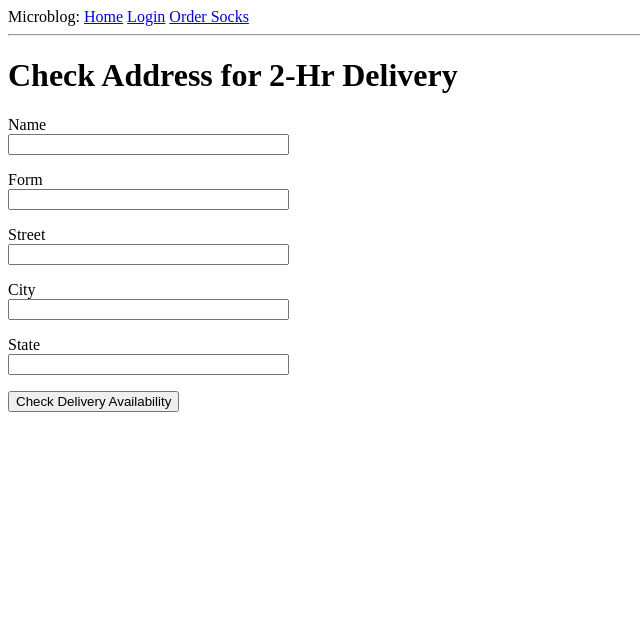
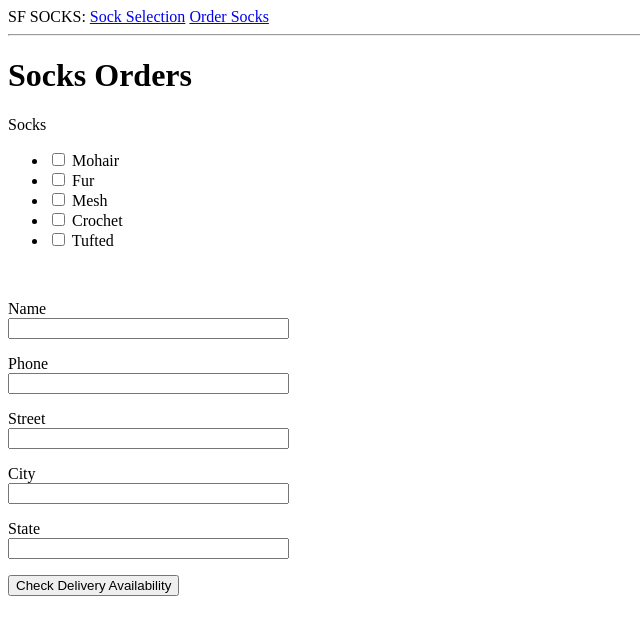
Before and after one commit to ErikaKettleson/socks, a Flask app: page /order in a window 1280 px wide. Shown: the top 635 px of the page, without its empty margins (0-640 px from the left). Run offline with Flask 2, Linux system fonts and the light colour scheme.

Commit message:
calls working, mostly hardcoded

```diff
--- a/app/forms.py
+++ b/app/forms.py
@@ -1,18 +1,21 @@
 from flask_wtf import FlaskForm
-from wtforms import StringField, PasswordField, BooleanField, SubmitField
+from wtforms import StringField, PasswordField, BooleanField, SubmitField, SelectMultipleField, widgets
 from wtforms.validators import DataRequired
 
-
-class LoginForm(FlaskForm):
-    username = StringField('Username', validators=[DataRequired()])
-    password = PasswordField('Password', validators=[DataRequired()])
-    remember_me = BooleanField('Remember Me')
-    submit = SubmitField('Sign In')
+class MultiCheckboxField(SelectMultipleField):
+    widget = widgets.ListWidget(prefix_label=False)
+    option_widget = widgets.CheckboxInput()
 
 
 class AddressForm(FlaskForm):
+    sock_options = ['Mohair\rFur\rMesh\rCrochet\rTufted\n']
+    list_of_socks = sock_options[0].split()
+    # create a list of value/description tuples
+    options = [(x, x) for x in list_of_socks]
+
+    socks = MultiCheckboxField('Socks', choices=options)
     name = StringField('Name', validators=[DataRequired()])
-    phone = StringField('Form', validators=[DataRequired()])
+    phone = StringField('Phone', validators=[DataRequired()])
     street = StringField('Street', validators=[DataRequired()])
     city = StringField('City', validators=[DataRequired()])
     state = StringField('State', validators=[DataRequired()])
--- a/app/routes.py
+++ b/app/routes.py
@@ -1,7 +1,8 @@
 from flask import render_template, flash, redirect, url_for
 from app import app
-from app.forms import LoginForm, AddressForm
+from app.forms import AddressForm
 import requests
+import json
 
 
 @app.route('/')
@@ -20,70 +21,67 @@ def index():
             'name': 'Mesh',
             'size': 'One-Size'
         },
+        {
+            'name': 'Tufted',
+            'size': 'One-Size'
+        },
+        {
+            'name': 'Crochet',
+            'size': 'One-Size'
+        },
     ]
     return render_template('index.html', title='Home', socks=socks)
 
-
-@app.route('/login', methods=['GET', 'POST'])
-def login():
-    form = LoginForm()
-    if form.validate_on_submit():
-        flash('Login requested for user {}, remember_me={}'.format(
-            form.username.data, form.remember_me.data))
-        return redirect(url_for('index'))
-    return render_template('login.html',  title='Sign In', form=form)
 
 @app.route('/order', methods=['GET', 'POST'])
 def order():
     form = AddressForm()
     if form.validate_on_submit():
-        dropoff_address = form.street.data + ' ' + form.city.data + ' ' + form.state.data
+        dropoff_address = form.street.data + ' ' + \
+            form.city.data + ' ' + form.state.data
         print('Quote Submitted for address {}'.format(dropoff_address))
 
         quote_data = {
             'dropoff_address': dropoff_address,
-            'pickup_address': '153 Lexington St. San Francisco, CA'
-            }
+            'pickup_address': '155 Lexington St. San Francisco, CA'
+        }
         auth = {
             'Content-Type': 'application/x-www-form-urlencoded',
             'Authorization': 'Basic NGJkNTFmMWQtM2ViMS00ZTM0LTkyOWUtOGMxMGU1OTI2ZmNhOg=='
-            }
-        res = requests.post('https://api.postmates.com/v1/customers/cus_MpuW-m0uomjj7F/delivery_quotes', data=quote_data, headers=auth)
-
+        }
+        res = requests.post(
+            'https://api.postmates.com/v1/customers/cus_MpuW-m0uomjj7F/delivery_quotes', data=quote_data, headers=auth)
         quote_id = res.json()['id']
 
         if res.status_code != 200:
             return _('We\'re Sorry: Delivery not available.')
         else:
-            print('Submitted Quote, got id {}, about to Submit Order {}'.format(quote_id, dropoff_address))
+            print('Submitted Quote, got id {}, about to Submit Order {}'.format(
+                quote_id, dropoff_address))
 
+            items = [
+                {
+                'name': 'Mohair',
+                'quantity': 1,
+                'size': 'small'
+                }
+            ]
 
-            items = [{
-                "name": "Mohair",
-                "quantity": "1",
-                "size": "large"
-            },{
-                "name": "Mesh",
-                "quantity": "1",
-                "size": "large"
-            }]
             order_data = {
                 'dropoff_address': dropoff_address,
-                'pickup_address': '153 Lexington St. San Francisco, CA',
+                'dropoff_name': 'erika',
+                'dropoff_phone_number': '9085918760',
+                'pickup_address': '155 Lexington St. San Francisco, CA',
                 'pickup_name': 'SF Socks Store',
-                'pickup_phone_number': '8888157726',
-                'dropoff_name': form.name.data,
-                'dropoff_phone_number': form.phone.data,
+                'pickup_phone_number': '9082477262',
+                'quote_id': quote_id,
                 'manifest': 'socks',
-                'manifest_items': items,
-                'quote_id': quote_id
-                }
+                'manifest_items': json.dumps(items),
+            }
 
+            resp = requests.post(
+                'https://api.postmates.com/v1/customers/cus_MpuW-m0uomjj7F/deliveries', data=order_data, headers=auth)
 
-            resp = requests.post('https://api.postmates.com/v1/customers/cus_MpuW-m0uomjj7F/deliveries', data=order_data, headers=auth)
-
-            import ipdb; ipdb.set_trace()
-
-
+            print(resp.status_code, resp.json())
 
     return render_template('order.html', title='Order Socks', form=form)
--- a/app/templates/base.html
+++ b/app/templates/base.html
@@ -1,16 +1,15 @@
 <html>
     <head>
         {% if title %}
-        <title>{{ title }} - Microblog</title>
+        <title>{{ title }} - SOCKS </title>
         {% else %}
-        <title>Welcome to Microblog</title>
+        <title>Welcome to SF SOCKS</title>
         {% endif %}
     </head>
     <body>
         <div>
-            Microblog:
-            <a href="{{ url_for('index') }}">Home</a>
-            <a href="{{ url_for('login') }}">Login</a>
+            SF SOCKS:
+            <a href="{{ url_for('index') }}">Sock Selection</a>
             <a href="{{ url_for('order') }}">Order Socks</a>
         </div>
         <div>
--- a/app/templates/order.html
+++ b/app/templates/order.html
@@ -1,9 +1,16 @@
 {% extends "base.html" %}
 
 {% block content %}
-    <h1>Check Address for 2-Hr Delivery</h1>
+    <h1>Socks Orders</h1>
     <form action="" method="post" novalidate>
         {{ form.hidden_tag() }}
+        <p>
+            {{ form.socks.label }}<br>
+            {{ form.socks(size=32) }}<br>
+            {% for error in form.street.errors %}
+            <span style="color: red;">[{{ error }}]</span>
+            {% endfor %}
+        </p>
         <p>
             {{ form.name.label }}<br>
             {{ form.name(size=32) }}<br>
```
Also changed, not shown: app/templates/login.html (deleted, +0 -24 lines).
